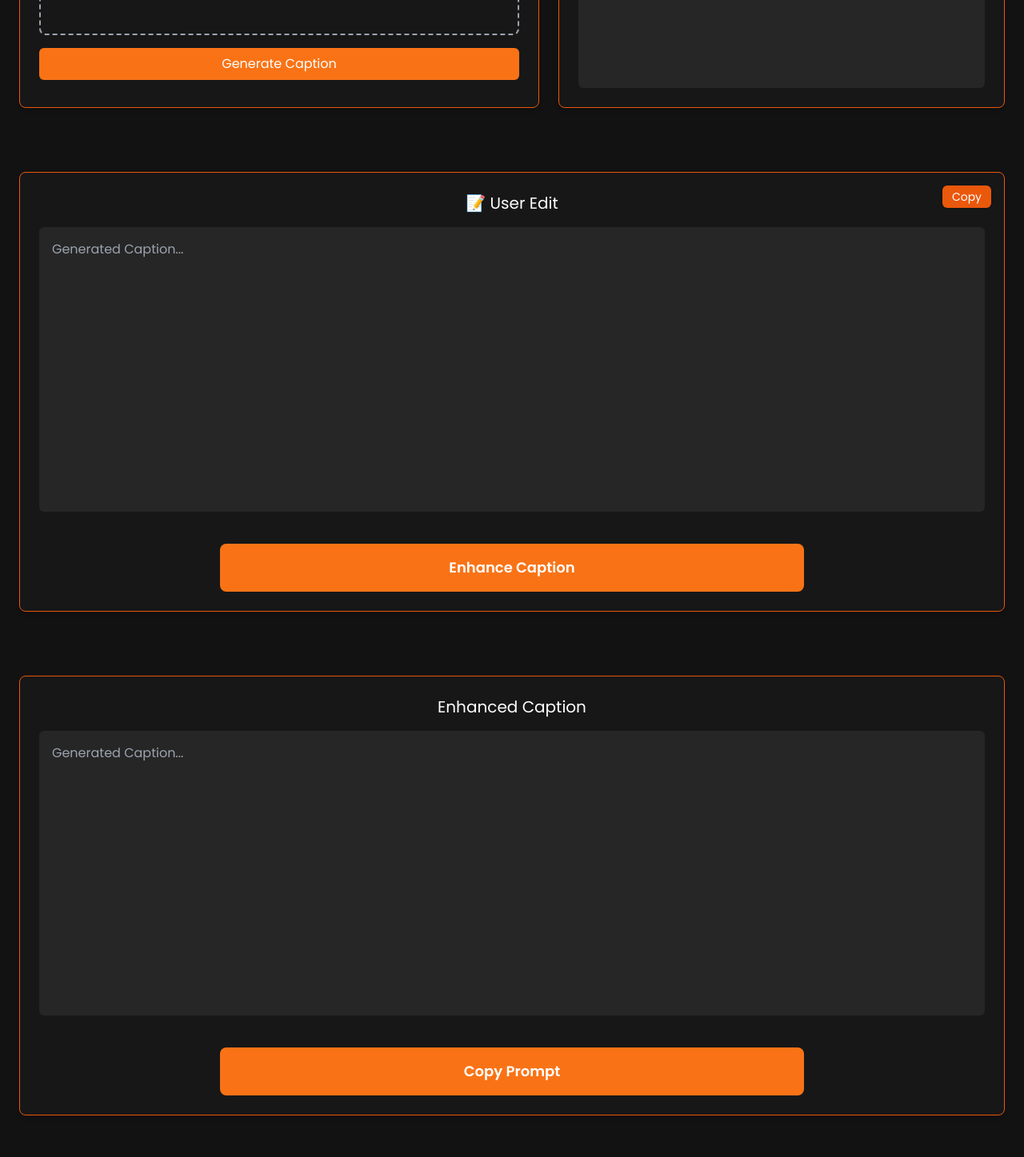
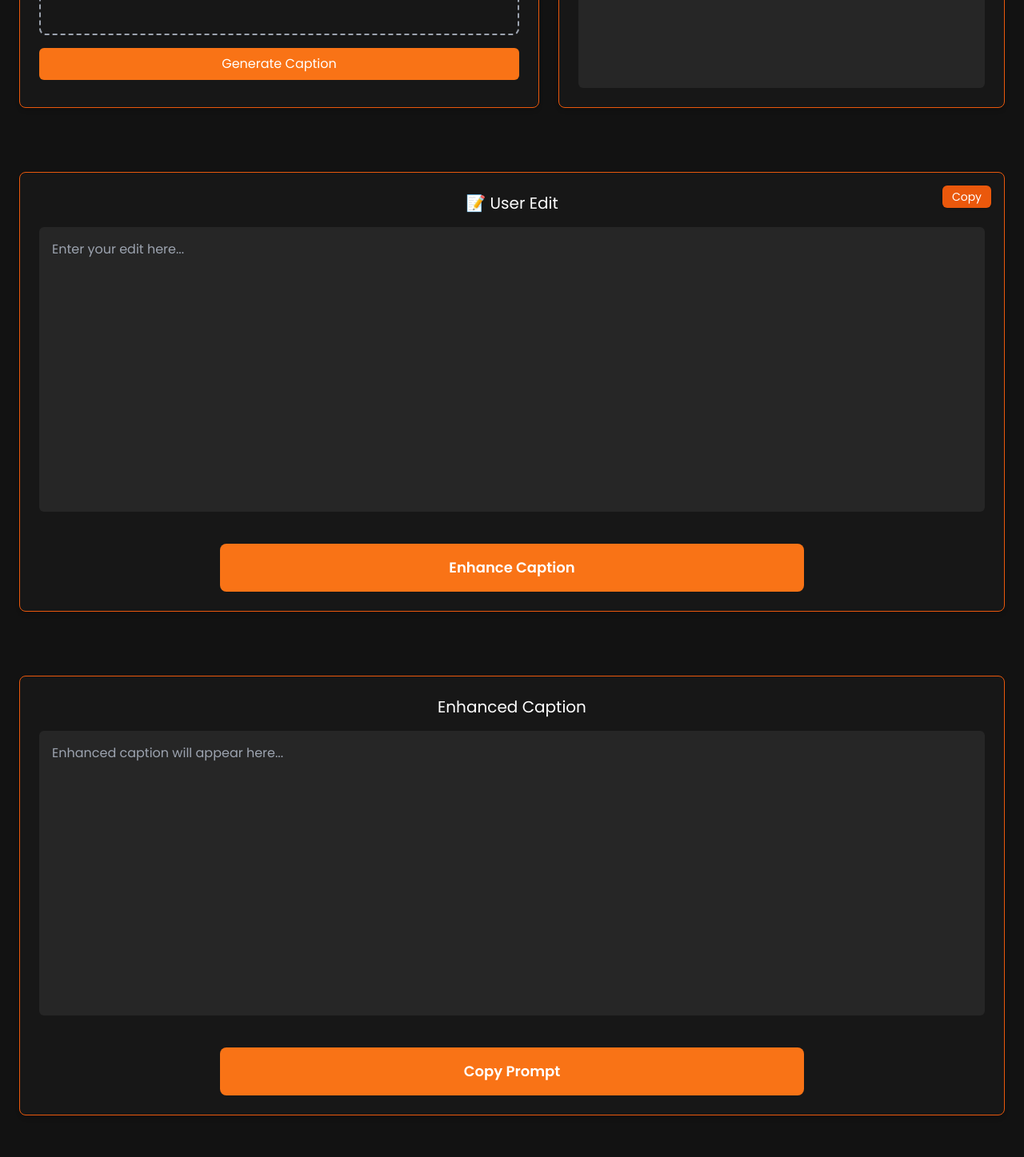
Before and after one commit to UdhyaKumarKMIT/AI-Image-Prompt-Generator-Model, a React (Vite) app in the folder Frontend/PromptGenerator/: page / in a window 1280 px wide. Shown: the part 856-2303 px from the top of the page at 80% size. Built offline with nearby package versions, Linux system fonts and the light colour scheme.

Commit message:
Frontend Integrated

```diff
--- a/Frontend/PromptGenerator/src/components/ImageUploader.jsx
+++ b/Frontend/PromptGenerator/src/components/ImageUploader.jsx
@@ -44,7 +44,7 @@ export default function ImageUploader({ setGeneratedText }) {
         { headers: { "Content-Type": "multipart/form-data" } }
       );
 
-      setGeneratedText(response.data.caption);
+      setGeneratedText(response.data.simple);
     } catch (err) {
       alert("Failed to generate caption. Check backend.");
     }
--- a/Frontend/PromptGenerator/src/components/userEdit.jsx
+++ b/Frontend/PromptGenerator/src/components/userEdit.jsx
@@ -1,17 +1,53 @@
-import React from "react";
+import React, { useState } from "react";
+import axios from "axios";
 
-const UserEdit = ({ generatedText, setGeneratedText }) => {
+const UserEdit = ({ generatedText }) => {
+  const [editText, setEditText] = useState("");
+  const [finalText, setFinalText] = useState("");
+
   const handleCopy = () => {
-    navigator.clipboard.writeText(generatedText);
+    navigator.clipboard.writeText(finalText);
+  };
+
+  const userEditfn = async () => {
+    if (!generatedText.trim()) {
+      alert("Original caption not available. Please generate one first.");
+      return;
+    }
+    if (!editText.trim()) {
+      alert("Nothing to enhance. Please enter or generate a caption.");
+      return;
+    }
+
+
+
+    try {
+      const response = await axios.post(
+        "http://127.0.0.1:5000/user_edit",
+        {
+          edit: editText,
+          prompt: generatedText,
+        },
+        {
+          headers: {
+            "Content-Type": "application/json",
+          },
+        }
+      );
+
+      setFinalText(response.data.caption);
+    } catch (err) {
+      alert("Failed to enhance caption. Check backend.");
+    }
   };
 
   return (
     <div className="container">
+      {/* Edit Input Section */}
       <div className="row">
         <div className="relative w-100 h-[550px] bg-neutral-900 p-6 mt-20 rounded-lg shadow-md border border-orange-600 flex flex-col">
-          {/* Copy Button in Top Left */}
           <button
-            onClick={handleCopy}
+            onClick={() => navigator.clipboard.writeText(editText)}
             className="absolute top-4 right-4 bg-orange-600 hover:bg-orange-700 text-white text-sm px-3 py-1 rounded-md shadow"
           >
             Copy
@@ -21,38 +57,38 @@ const UserEdit = ({ generatedText, setGeneratedText }) => {
 
           <textarea
             className="w-full h-full p-4 bg-neutral-800 text-white rounded-md resize-none"
-            placeholder="Generated Caption..."
-            value={generatedText}
-            onChange={(e) => setGeneratedText(e.target.value)}
+            placeholder="Enter your edit here..."
+            value={editText}
+            onChange={(e) => setEditText(e.target.value)}
           />
 
-      <button
-        onClick={handleCopy}
-        className="w-[730px] bg-orange-500 text-white py-4 mt-10 mx-auto rounded-lg text-lg font-semibold hover:bg-orange-700 transition"
-      >Enhance Caption</button>
+          <button
+            onClick={userEditfn}
+            className="w-[730px] bg-orange-500 text-white py-4 mt-10 mx-auto rounded-lg text-lg font-semibold hover:bg-orange-700 transition"
+          >
+            Enhance Caption
+          </button>
         </div>
       </div>
 
+      {/* Final Enhanced Caption Section */}
       <div className="row">
         <div className="relative w-100 h-[550px] bg-neutral-900 p-6 mt-20 rounded-lg shadow-md border border-orange-600 flex flex-col">
-          {/* Copy Button in Top Left */}
-
-
           <h2 className="text-xl text-white mb-4 text-center">Enhanced Caption</h2>
 
           <textarea
             className="w-full h-full p-4 bg-neutral-800 text-white rounded-md resize-none"
-            placeholder="Generated Caption..."
-            value={generatedText}
-            onChange={(e) => setGeneratedText(e.target.value)}
+            placeholder="Enhanced caption will appear here..."
+            value={finalText}
+            readOnly
           />
+
           <button
             onClick={handleCopy}
             className="w-[730px] bg-orange-500 text-white py-4 mt-10 mx-auto rounded-lg text-lg font-semibold hover:bg-orange-700 transition"
-        >
+          >
             Copy Prompt
           </button>
-
         </div>
       </div>
     </div>
```
Also changed, not shown: 8 other files (tests, documents, lock files or other folders).
